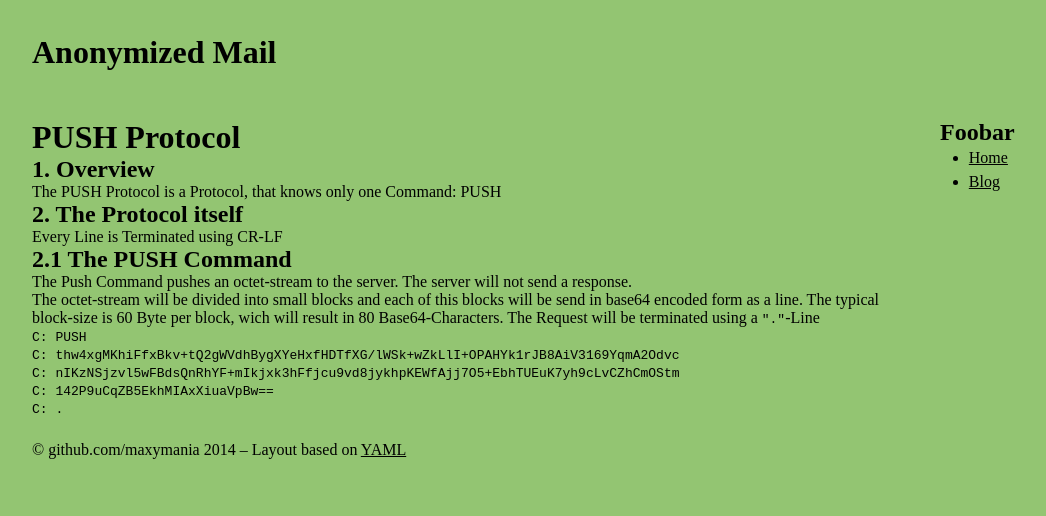
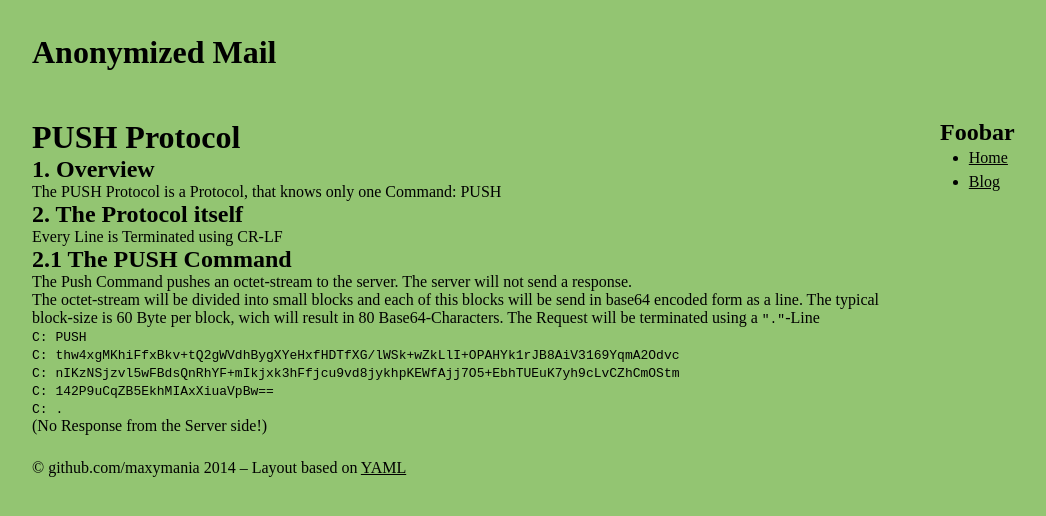
Before and after one commit to maxymania/anarchistic-mail, a Jekyll site: the page built from proto/push.md, in a window 1280 px wide. Shown: the top 516 px of the page, without its empty margins (2-1048 px from the left). Built offline with Jekyll 4.4.1, drawn with Linux system fonts in a browser that asks for light colours; Markdown is read by kramdown in place of the engine named in the settings.

Commit message:
fix the newline issue in proto/push

```diff
--- a/proto/push.md
+++ b/proto/push.md
@@ -30,3 +30,5 @@ The Request will be terminated using a <code>"."</code>-Line
 <code>C: 142P9uCqZB5EkhMIAxXiuaVpBw==</code>
 
 <code>C: .</code>
+
+(No Response from the Server side!)
```
